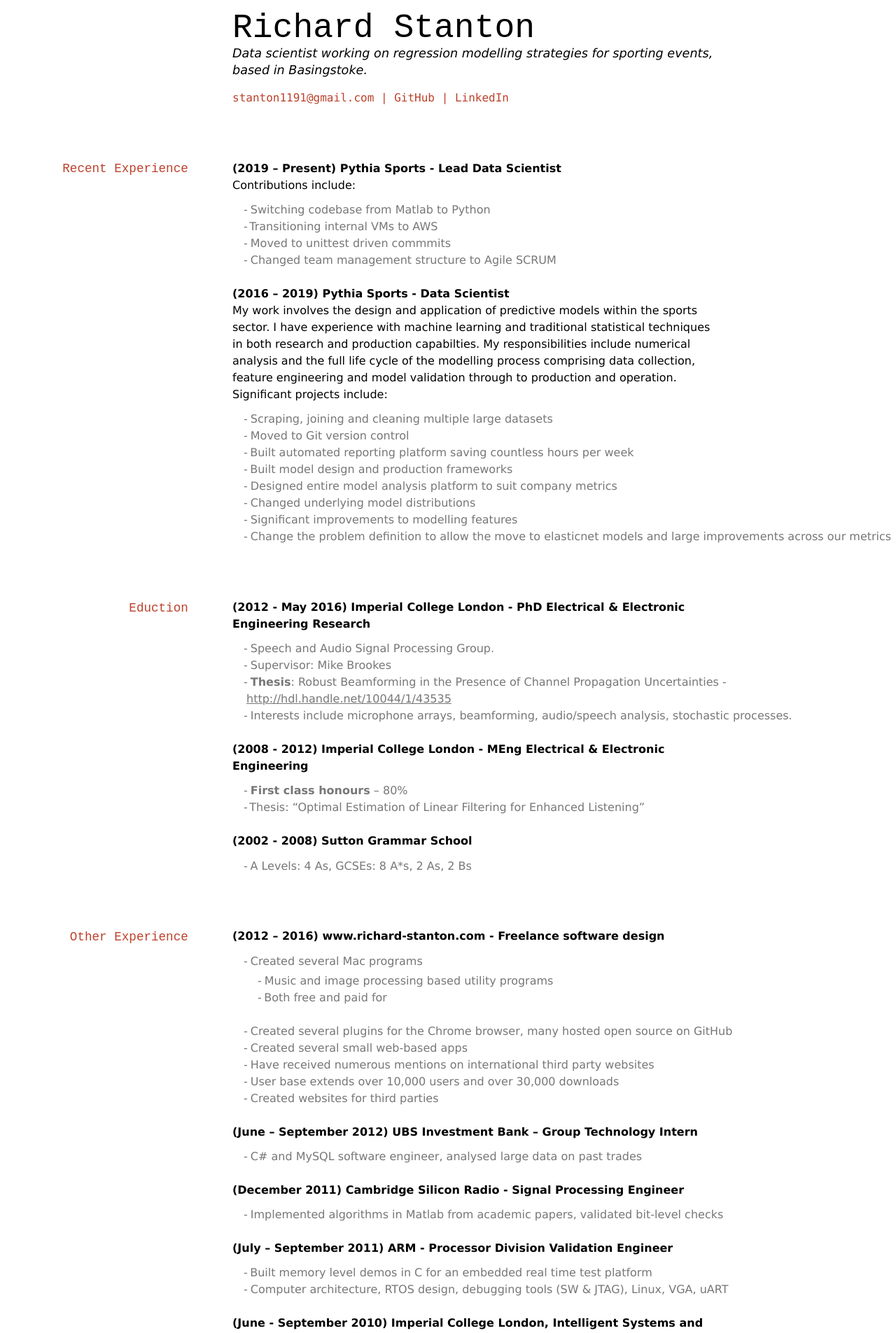
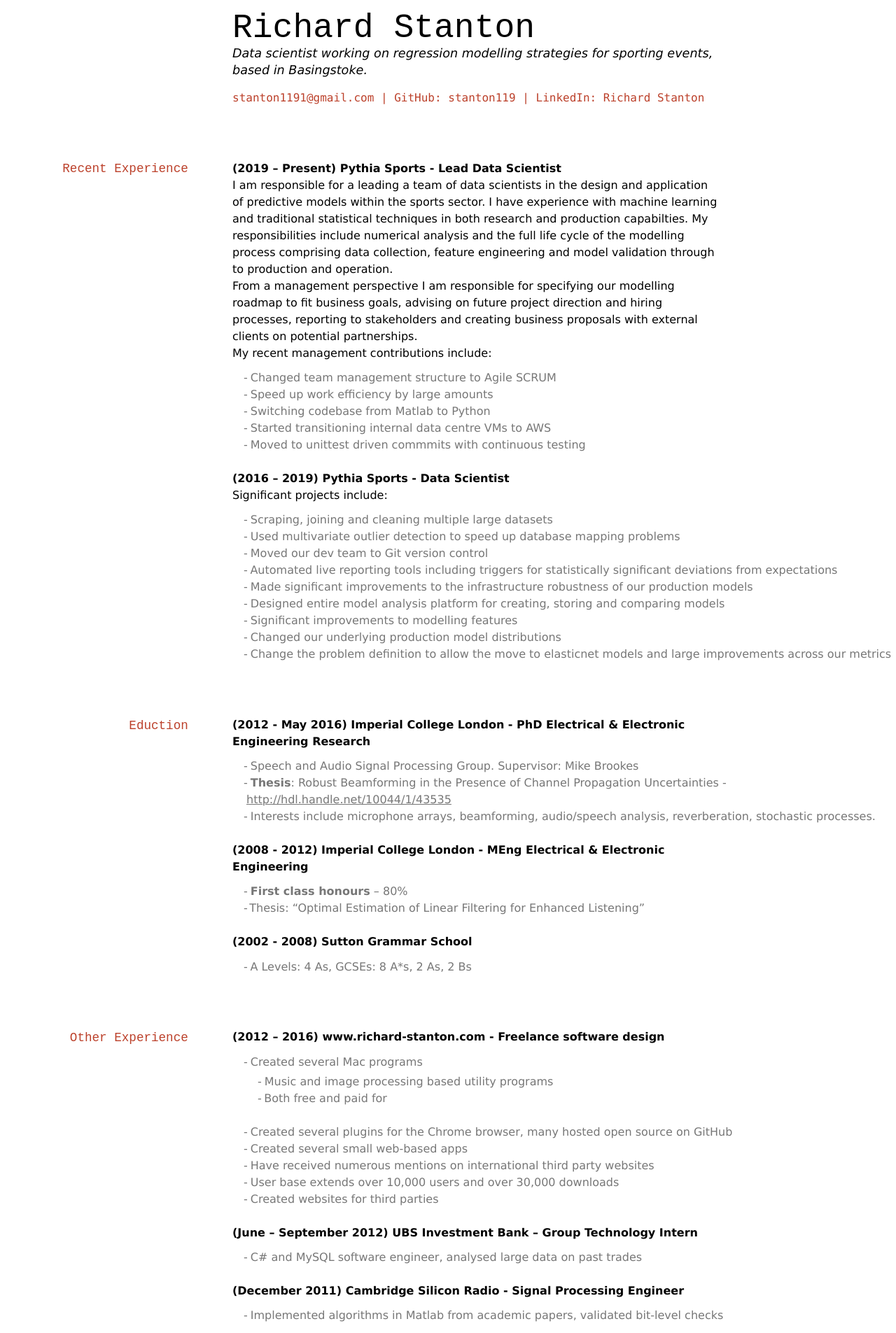
Before and after one commit to stanton119/cv, a Jekyll site: the page built from index.md, in a window 1280 px wide. Shown: the top 1905 px of the page at 70% size. Built offline with Jekyll 4.4.1, drawn with Linux system fonts in a browser that asks for light colours; some of the changed text lies outside the part shown.

Commit message:
CV update

```diff
--- a/index.md
+++ b/index.md
@@ -7,18 +7,23 @@ Data scientist working on regression modelling strategies for sporting events, b
 
 <div id="webaddress">
 <a href="stanton1191@gmail.com">stanton1191@gmail.com</a>
-| <a href="https://github.com/stanton119">GitHub</a>
-| <a href="https://www.linkedin.com/in/richard-stanton119/">LinkedIn</a>
+| <a href="https://github.com/stanton119">GitHub: stanton119</a>
+| <a href="https://www.linkedin.com/in/richard-stanton119/">LinkedIn: Richard Stanton</a>
 </div>
 
 ## Recent Experience
 **(2019 – Present) Pythia Sports - Lead Data Scientist**
-<!-- Leading a team of data scientists towards business goals -->
-Contributions include:
+I am responsible for a leading a team of data scientists in the design and application of predictive models within the sports sector. I have experience with machine learning and traditional statistical techniques in both research and production capabilties. My responsibilities include numerical analysis and the full life cycle of the modelling process comprising data collection, feature engineering and model validation through to production and operation.
+From a management perspective I am responsible for specifying our modelling roadmap to fit business goals, advising on future project direction and hiring processes, reporting to stakeholders and creating business proposals with external clients on potential partnerships.
+<!--
+Making efficient use of resources.
+-->
+My recent management contributions include:
+* Changed team management structure to Agile SCRUM
+* Speed up work efficiency by large amounts
 * Switching codebase from Matlab to Python
-* Transitioning internal VMs to AWS
-* Moved to unittest driven commmits
-* Changed team management structure to Agile SCRUM
+* Started transitioning internal data centre VMs to AWS
+* Moved to unittest driven commmits with continuous testing
 
 <!-- Management experience:
 * Scrum master
@@ -27,24 +32,23 @@ Contributions include:
 * Training/onboarding of junior staff -->
 
 **(2016 – 2019) Pythia Sports - Data Scientist**
-My work involves the design and application of predictive models within the sports sector. I have experience with machine learning and traditional statistical techniques in both research and production capabilties. My responsibilities include numerical analysis and the full life cycle of the modelling process comprising data collection, feature engineering and model validation through to production and operation.
 Significant projects include:
 * Scraping, joining and cleaning multiple large datasets
-* Moved to Git version control
-* Built automated reporting platform saving countless hours per week
-* Built model design and production frameworks
-* Designed entire model analysis platform to suit company metrics
-* Changed underlying model distributions
+* Used multivariate outlier detection to speed up database mapping problems
+* Moved our dev team to Git version control
+* Automated live reporting tools including triggers for statistically significant deviations from expectations
+* Made significant improvements to the infrastructure robustness of our production models
+* Designed entire model analysis platform for creating, storing and comparing models
 * Significant improvements to modelling features
+* Changed our underlying production model distributions
 * Change the problem definition to allow the move to elasticnet models and large improvements across our metrics
 
 ## Eduction
 
 **(2012 - May 2016) Imperial College London - PhD Electrical & Electronic Engineering Research**
-* Speech and Audio Signal Processing Group.
-* Supervisor: Mike Brookes
+* Speech and Audio Signal Processing Group. Supervisor: Mike Brookes
 * **Thesis**: Robust Beamforming in the Presence of Channel Propagation Uncertainties - <http://hdl.handle.net/10044/1/43535>
-* Interests include microphone arrays, beamforming, audio/speech analysis, stochastic processes.
+* Interests include microphone arrays, beamforming, audio/speech analysis, reverberation, stochastic processes.
 
 <!-- * Journal papers
     * Robust Power Domain Beamforming, pending.
@@ -125,17 +129,16 @@ Git, SQL server, Jira/Confluence   -->
 
 ## Interests
 * Music
-    * Bass guitarist for the Imperial Medics Jazz Band for 5 years
+    * Played bass guitar and drums across multiple bands
+    * Including managing and sound engineering for concerts, weddings, balls
+
+<!-- * Bass guitarist for the Imperial Medics Jazz Band for 5 years
     * Managed the band for two successful years
     * Managed and played in numerous other bands for concerts, weddings, balls
     * Experience sound engineering concerts
-    * Played drums in several bands
+    * Played drums in several bands -->
 * Basketball
-    * Reached the quarter finals of the under 19s national cup
-    * Played in the Imperial College basketball team for 4 years
 * Athletics
-    * Trained as an athlete from the age of 12
-    * Won numerous awards through school years at the county, borough and school levels
 
 
 <!-- ### Footer
--- a/media/stanton2-print.css
+++ b/media/stanton2-print.css
@@ -53,7 +53,7 @@ table {
 
 body {
 	font: normal normal 400;
-	font-size: 12pt;
+	font-size: 10pt;
 	line-height: 1.35em;
 	/*also written as...  font: normal normal 400 100%/1.5em;*/
 	font-family: Avenir,Verdana,sans-serif;
@@ -93,11 +93,11 @@ ul {
 }
 
 /*uncomment to get dashes in the list*/
-/*li:before {
+li:before {
 	content: "-";
 	position: relative;
 	left: -0.25em;
-}*/
+}
 
 li {
 	/*second line indent*/
```
Also changed, not shown: README.md.
